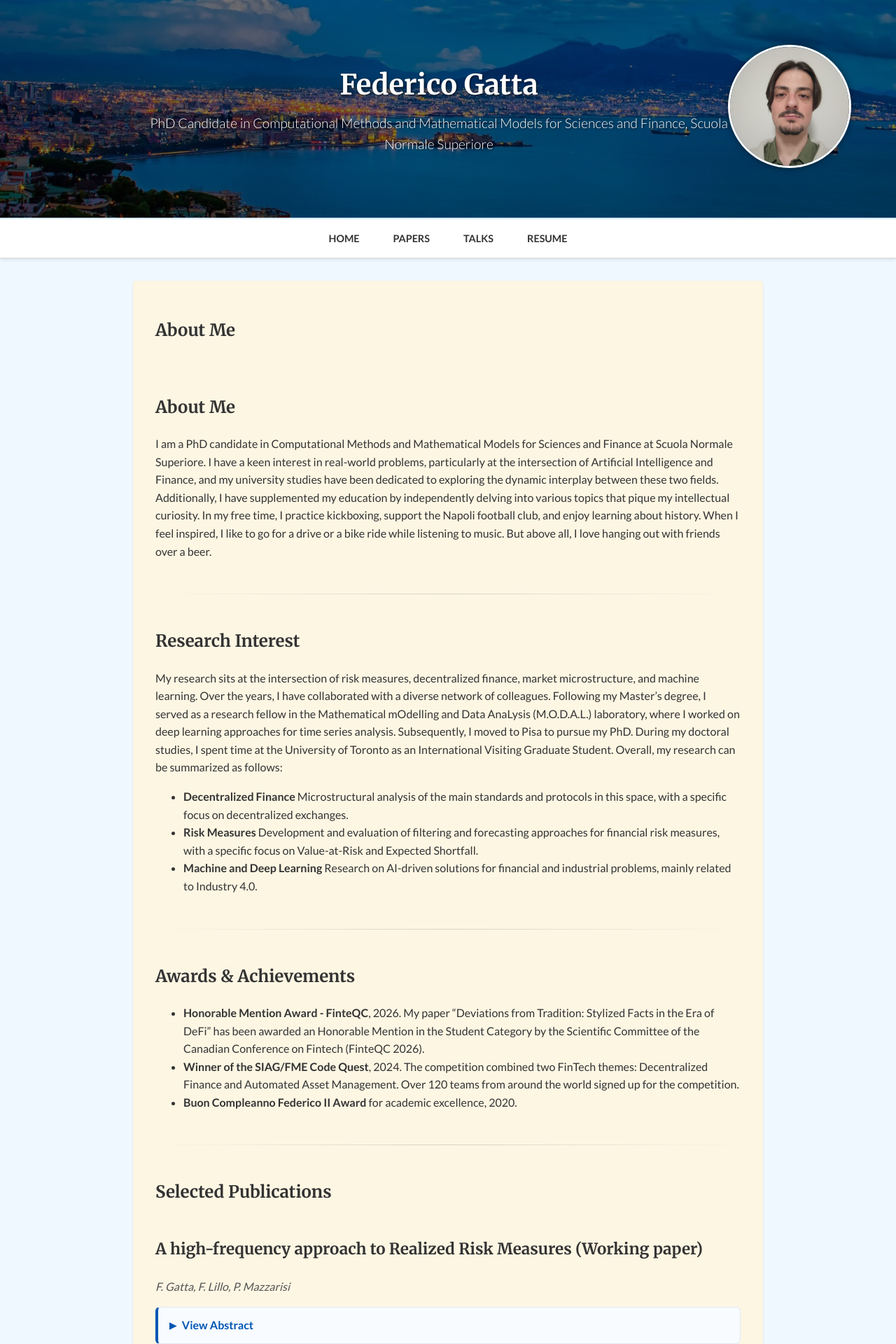
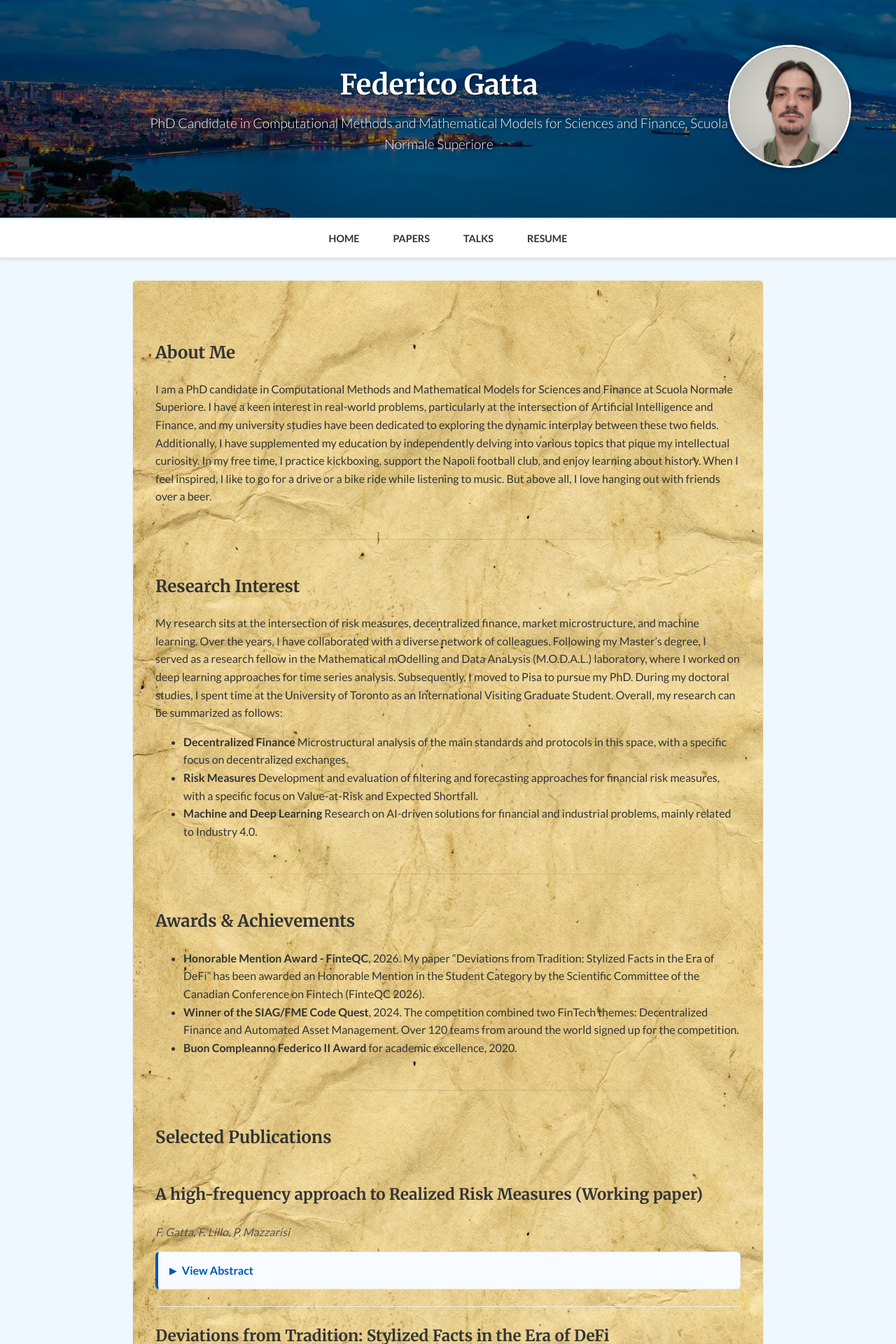
Before and after one commit to fede-gatta/fede-gatta.github.io, a Jekyll site: the page built from index.md, in a window 1280 px wide. Shown: the top 1920 px of the page at 70% size. Built offline with Jekyll 4.4.1, drawn with Linux system fonts in a browser that asks for light colours; our own code applies the rules of GitHub Pages for plain Markdown files; some of the changed text lies outside the part shown.

Commit message:
Hide main title and add old paper background texture

```diff
--- a/_layouts/page.html
+++ b/_layouts/page.html
@@ -3,7 +3,7 @@ layout: default
 ---
 <article class="page">
 
-  {% if page.title %}
+  {% if page.title and page.hide_title != true %}
   <header class="page-header">
     <h1 class="page-title">{{ page.title }}</h1>
   </header>
--- a/assets/css/style.scss
+++ b/assets/css/style.scss
@@ -169,6 +169,8 @@ a {
 
 .page {
   background-color: #fdf6e3; /* old paper color */
+  background-image: url('{{ "/assets/img/paper_texture.png" | relative_url }}');
+  background-blend-mode: multiply; /* Optional: blends texture with the base color nicely */
   padding: 2rem;
   box-shadow: 0 1px 3px rgba(0,0,0,0.1);
   border-radius: 5px;
--- a/index.md
+++ b/index.md
@@ -55,6 +56,19 @@ Overall, my research can be summarized as follows:
     </div>
 </div>
 
+<div class="paper-item">
+    <h3>ENCODE-Ensemble neural combination for optimal dimensionality encoding in time-series forecasting</h3>
+    <div class="authors">F. Giampaolo, F. Gatta, E. Prezioso, S. Cuomo, M. Zhou, G. Fortino, F. Piccialli <br> <span style="font-size: 0.9em; color: #777;"><em>Information Fusion</em> (2023)</span></div>
+    <div class="abstract-container">
+        <details class="fancy-abstract">
+            <summary>View Abstract</summary>
+            <div class="abstract-content">
+                Nowadays, predictive models based on a time series are widely used in many fields, from geology to healthcare and from traffic management to industrial production. One of the most important tasks in machine and deep learning is designing predictive algorithms that provide increasingly reliable and accurate forecasts from a time series. This work proposes a novel ensemble approach to producing predictions in a multivariate framework. Its main idea is to reduce data dimensionality through an encoding technique, with the aim to extract useful information via single predictive procedures and then to gather all the processed data through a combiner to give the final forecast. In our framework, the combiner is composed of a hybrid neural architecture: a Convolutional Neural Network to extract local patterns from the predictions and a Recurrent Neural Network to infer information about the temporal patterns of the time series. Furthermore, a fully connected network is adopted to merge these two components and to provide the prediction. Extensive experiments on different datasets, both public and private, related to different applications have been carried out. Comparisons of the errors with conventional methods and state-of-the-art strategies confirm both accuracy and robustness of the proposed ensemble. Finally, we also show a comparison in terms of computational time, both in the hyperparameter optimization and forecasting tasks.
+            </div>
+        </details>
+    </div>
+</div>
+
 <hr>
 
 ## My Word Cloud
```
Also changed, not shown: other parts of index.md (+1 -0 lines), assets/img/paper_texture.png (added).
